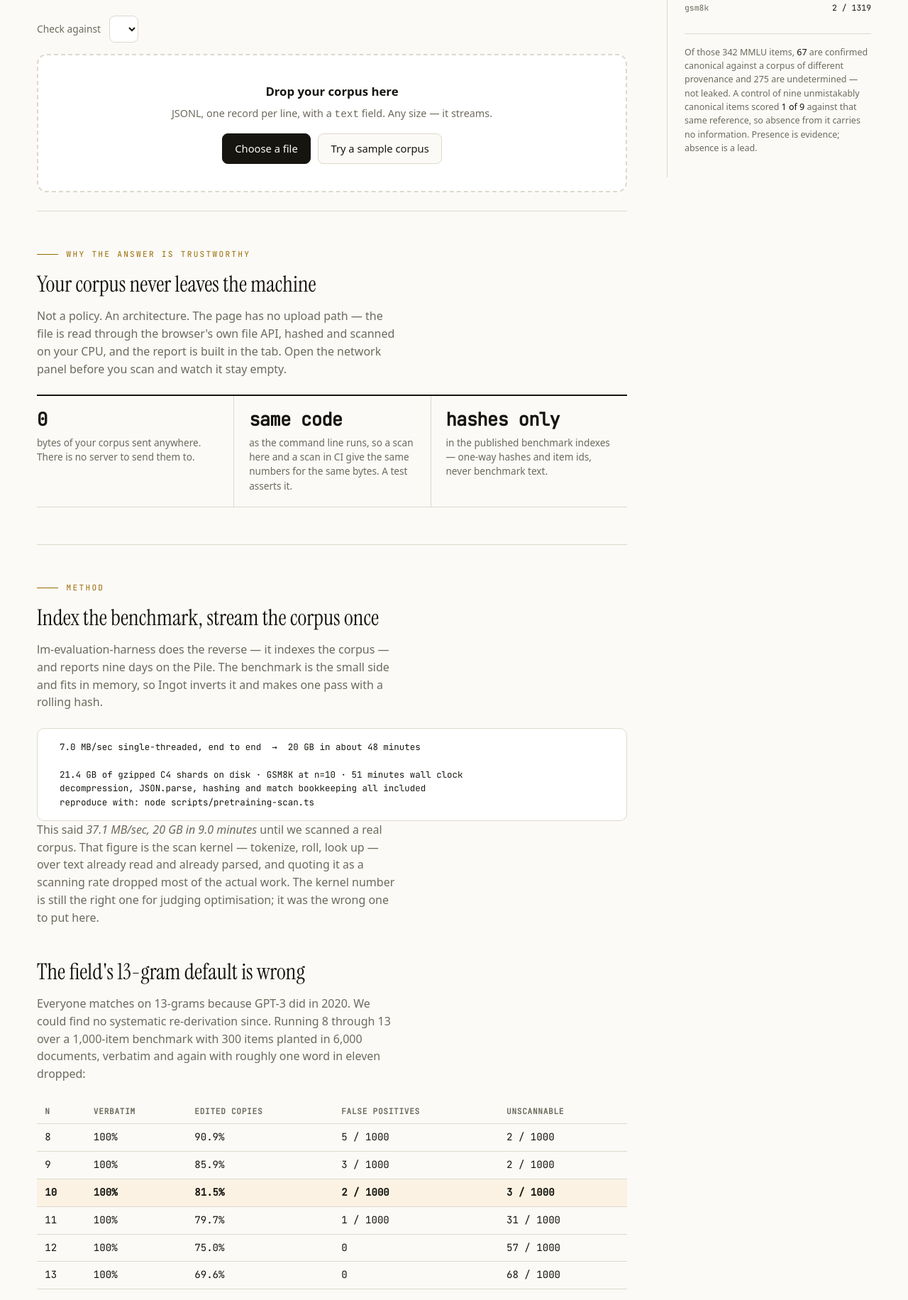
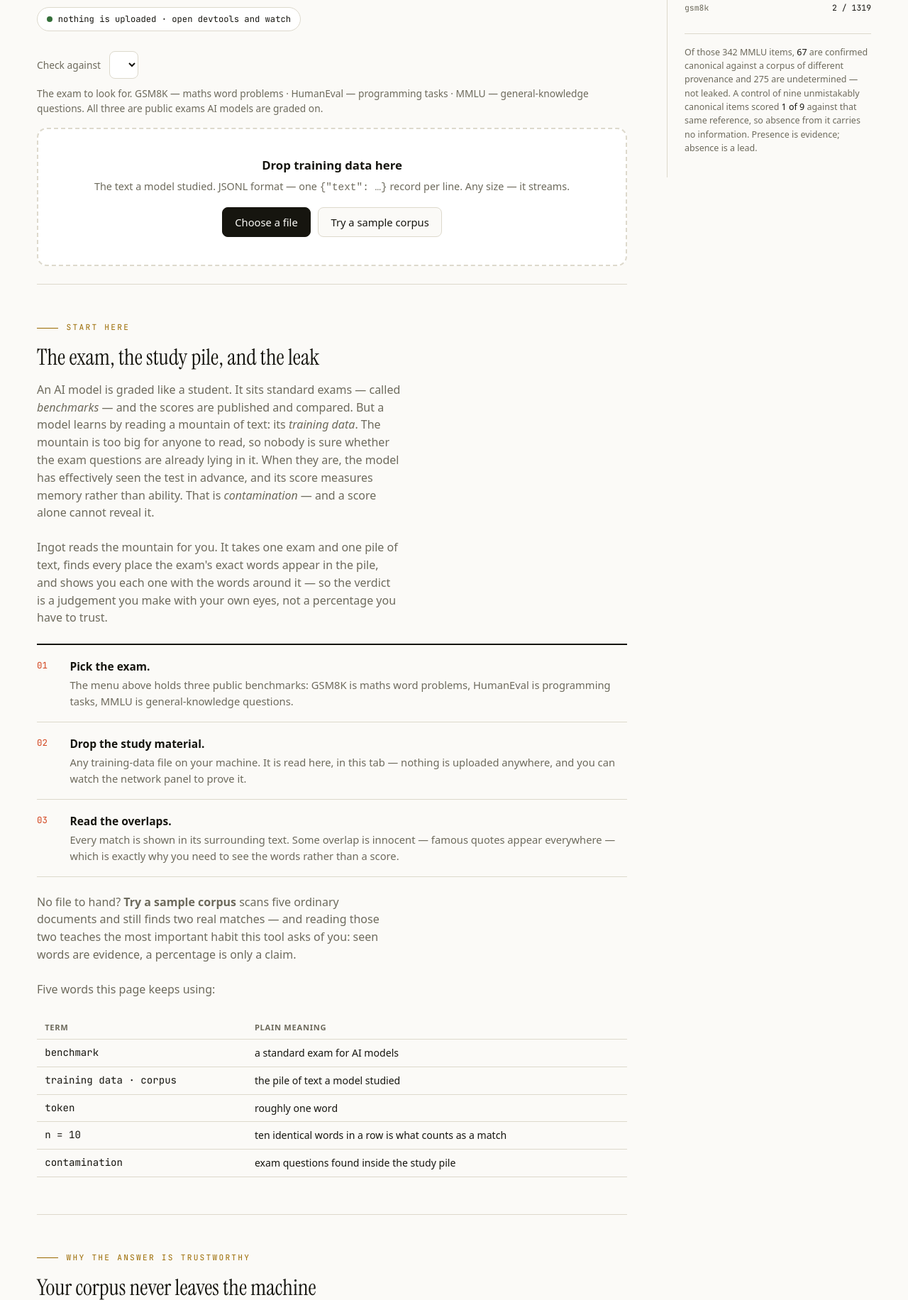
Before and after one commit to vaishak-v-nair/Ingot, a website: page web/index.html in a window 1280 px wide. Shown: the part 387-2219 px from the top of the page at 71% size. Drawn offline with Linux system fonts and the light colour scheme.

Commit message:
docs(web): the page teaches before it argues
Nobody who had not already met the word "benchmark" could use this
site. The hero asked a question only experts can answer, the first
control was a menu of exam names nobody decoded, and the drop zone
asked for "a corpus" in "JSONL". The comprehension pass adds a plain
register, written for a smart 18-year-old, without deleting a single
number or caveat from the expert layer:

- The lede carries the exam metaphor: test questions in the study
  material mean the score measures memory, not ability.
- A Start-here section (first in the nav) owns the metaphor: exams,
  the study pile, the leak; three numbered steps; and a five-term
  glossary — benchmark, corpus, token, n=10, contamination.
- The benchmark menu gets one decoding line: GSM8K is maths word
  problems, HumanEval is programming, MMLU is general knowledge.
- The drop zone asks for "training data" and shows the record shape
  inline instead of naming a format.
- The method section opens with why one pass works — fingerprint the
  exam, stream the pile — before naming lm-evaluation-harness or a
  rolling hash. The 13-gram section opens with the question it
  answers: how many identical words should count?
- The registry section says what C4 is before citing it.

DESIGN.md gains the two-register voice rule: every section opens in
plain words and earns its jargon afterwards; new jargon must be
decoded in place or added to the glossary; the plain layer is added
above the expert layer, never instead of it.

51 tests, both gates green — all 35 published figures still trace to
results/, which is the proof nothing was dumbed down.

Co-Authored-By: Claude Opus 5 (1M context) <noreply@anthropic.com>

```diff
--- a/web/index.html
+++ b/web/index.html
@@ -291,6 +291,7 @@
 <nav>
   <div class="wrap">
     <span class="brand">Ingot</span>
+    <a href="#plain">Start here</a>
     <a href="#trust">Privacy</a>
     <a href="#method">Method</a>
     <a href="registry.html">Registry</a>
@@ -310,8 +311,10 @@
        "contamination" reads a headline they cannot answer, then instructions for a tool
        whose purpose nobody told them. -->
   <p class="says-what">Ingot checks whether an AI was tested on questions it had already seen.</p>
-  <p class="lede">Drop a corpus. It is scanned here, in this tab, on your machine — and every
-  match is shown with the surrounding text so you can judge it yourself.</p>
+  <p class="lede">If the test questions were in the AI's study material, its score measures
+  memory rather than ability. Drop the study material — the training data — and Ingot shows
+  you every test question hiding inside it, word for word, without the file ever leaving
+  this tab.</p>
   <p><span class="promise"><span class="dot"></span>nothing is uploaded &middot; open devtools and watch</span></p>
 </header>
 
@@ -321,10 +324,16 @@
     <select id="bench"></select>
     <span class="muted" id="benchmeta"></span>
   </div>
+  <!-- The menu is meaningless to anyone who has not met these names. One line decodes it:
+       these are the exams, and this is what each one examines. -->
+  <p class="muted" style="margin:-.35rem 0 1rem">The exam to look for. GSM8K — maths word
+  problems · HumanEval — programming tasks · MMLU — general-knowledge questions. All three
+  are public exams AI models are graded on.</p>
 
   <div class="drop" id="drop">
-    <strong>Drop your corpus here</strong>
-    <p>JSONL, one record per line, with a <code>text</code> field. Any size — it streams.</p>
+    <strong>Drop training data here</strong>
+    <p>The text a model studied. JSONL format — one <code>{"text": …}</code> record per
+    line. Any size — it streams.</p>
     <div class="btns">
       <label class="btn primary" for="file">Choose a file</label>
       <button class="btn" id="try" type="button">Try a sample corpus</button>
@@ -336,6 +345,53 @@
   <div id="status"></div>
   <div id="out"></div>
 </div>
+
+<!-- The plain-words register. Everything below this section was written for a reader who
+     already knows what a benchmark is; this section is for everyone else, and it comes
+     first because a visitor who cannot answer the headline's question needs the metaphor
+     before the measurements. The expert layer is never dumbed down — it is preceded. -->
+<section id="plain">
+  <div class="wrap">
+    <div class="kicker">Start here</div>
+    <h3>The exam, the study pile, and the leak</h3>
+    <p class="sub">An AI model is graded like a student. It sits standard exams — called
+    <em>benchmarks</em> — and the scores are published and compared. But a model learns by
+    reading a mountain of text: its <em>training data</em>. The mountain is too big for
+    anyone to read, so nobody is sure whether the exam questions are already lying in it.
+    When they are, the model has effectively seen the test in advance, and its score
+    measures memory rather than ability. That is <em>contamination</em> — and a score alone
+    cannot reveal it.</p>
+    <p class="sub">Ingot reads the mountain for you. It takes one exam and one pile of text,
+    finds every place the exam's exact words appear in the pile, and shows you each one with
+    the words around it — so the verdict is a judgement you make with your own eyes, not a
+    percentage you have to trust.</p>
+    <ul class="plain">
+      <li><b>Pick the exam.</b> The menu above holds three public benchmarks: GSM8K is maths
+      word problems, HumanEval is programming tasks, MMLU is general-knowledge questions.</li>
+      <li><b>Drop the study material.</b> Any training-data file on your machine. It is read
+      here, in this tab — nothing is uploaded anywhere, and you can watch the network panel
+      to prove it.</li>
+      <li><b>Read the overlaps.</b> Every match is shown in its surrounding text. Some overlap
+      is innocent — famous quotes appear everywhere — which is exactly why you need to see the
+      words rather than a score.</li>
+    </ul>
+    <p class="sub" style="margin-top:1.4rem">No file to hand? <strong>Try a sample corpus</strong>
+    scans five ordinary documents and still finds two real matches — and reading those two
+    teaches the most important habit this tool asks of you: seen words are evidence, a
+    percentage is only a claim.</p>
+    <p class="sub">Five words this page keeps using:</p>
+    <div class="scroll">
+      <table>
+        <tr><th>term</th><th>plain meaning</th></tr>
+        <tr><td class="num">benchmark</td><td>a standard exam for AI models</td></tr>
+        <tr><td class="num">training data · corpus</td><td>the pile of text a model studied</td></tr>
+        <tr><td class="num">token</td><td>roughly one word</td></tr>
+        <tr><td class="num">n = 10</td><td>ten identical words in a row is what counts as a match</td></tr>
+        <tr><td class="num">contamination</td><td>exam questions found inside the study pile</td></tr>
+      </table>
+    </div>
+  </div>
+</section>
 
 <section id="trust">
   <div class="wrap">
@@ -356,6 +412,11 @@
   <div class="wrap">
     <div class="kicker">Method</div>
     <h3>Index the benchmark, stream the corpus once</h3>
+    <p class="sub">The obvious way to do this — take each of 14,042 exam questions and search
+    20 GB for it, one by one — would take days. Ingot memorises the exam instead: it
+    fingerprints every ten-word run the exam contains, then reads your file once, checking
+    each ten-word run that streams past against those fingerprints. One pass, no matter how
+    many questions.</p>
     <p class="sub">lm-evaluation-harness does the reverse — it indexes the corpus — and reports
     nine days on the Pile. The benchmark is the small side and fits in memory, so Ingot inverts
     it and makes one pass with a rolling hash.</p>
@@ -370,10 +431,11 @@
     number is still the right one for judging optimisation; it was the wrong one to put here.</p>
 
     <h3 style="margin-top:2.5rem">The field's 13-gram default is wrong</h3>
-    <p class="sub">Everyone matches on 13-grams because GPT-3 did in 2020. We could find no
-    systematic re-derivation since. Running 8 through 13 over a 1,000-item benchmark with 300
-    items planted in 6,000 documents, verbatim and again with roughly one word in eleven
-    dropped:</p>
+    <p class="sub">How many identical words in a row should count as a match? Too few and
+    ordinary language triggers it; too many and short questions can never match at all.
+    Everyone uses 13, because GPT-3 did in 2020, and we could find no systematic re-derivation
+    since. Running 8 through 13 over a 1,000-item benchmark with 300 items planted in 6,000
+    documents, verbatim and again with roughly one word in eleven dropped:</p>
     <div class="scroll">
       <table>
         <tr><th class="num">n</th><th class="num">verbatim</th><th class="num">edited copies</th><th class="num">false positives</th><th class="num">unscannable</th></tr>
@@ -404,8 +466,10 @@
   <div class="wrap">
     <div class="kicker">The registry</div>
     <h3>Three benchmarks against 21 GB of C4</h3>
-    <p class="sub">Everything scanned is public, so every number reproduces from the same files.
-    Every shard's URL and SHA-256 is published.</p>
+    <p class="sub">We ran the scanner ourselves: three public exams against C4, a public
+    snapshot of web text — the kind of pile real models train on. Everything scanned is
+    public, so every number reproduces from the same files. Every shard's URL and SHA-256 is
+    published. What it found teaches how to read every result this tool produces.</p>
     <!-- The provenance of a result, stated before the result. An ingot is a bar of metal
          stamped with its measured purity, and this is the stamp: what was scanned, how much
          of it, by which version, at which n. Prose buried these numbers mid-sentence; a
```
Also changed, not shown: DESIGN.md (+19 -0 lines).
